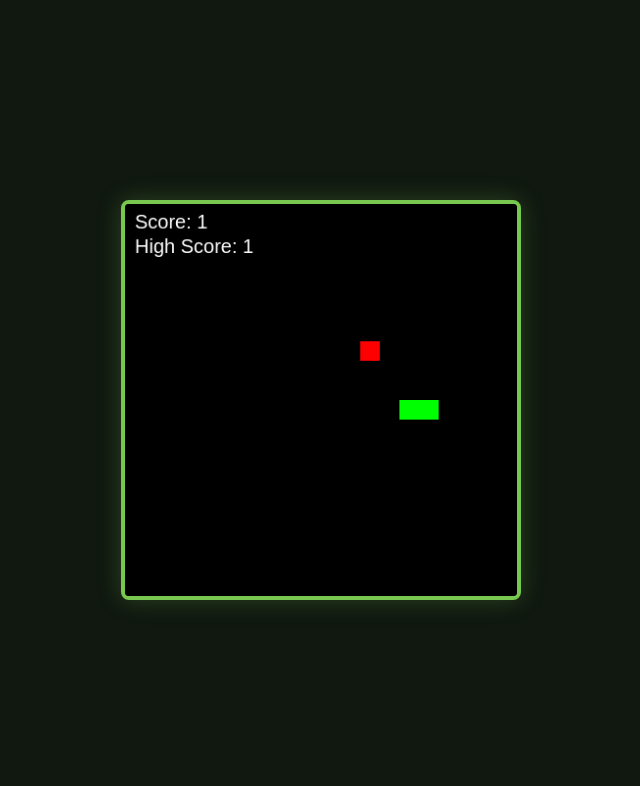
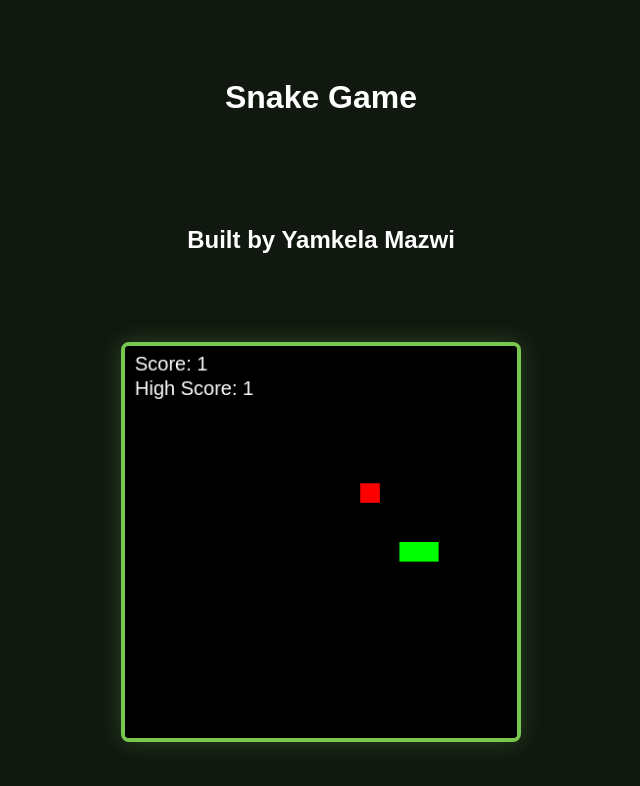
Before and after one commit to yamkelamazwi/Snake-Game, a plain HTML site: page index.html in a window 1280 px wide. Shown: the whole page, without its empty margins (319-959 px from the left). Drawn offline with Linux system fonts and the light colour scheme.

Commit message:
Add game title and author to index.html

```diff
--- a/index.html
+++ b/index.html
@@ -5,7 +5,10 @@
     <title>Snake Game</title>
     <link rel="stylesheet" href="styles.css">
 </head>
+
 <body>
+    <h1>Snake Game</h1>
+    <h2 id="game-author">Built by Yamkela Mazwi</h2>
 
     <canvas id="game" width="400" height="400"></canvas>
 
```
